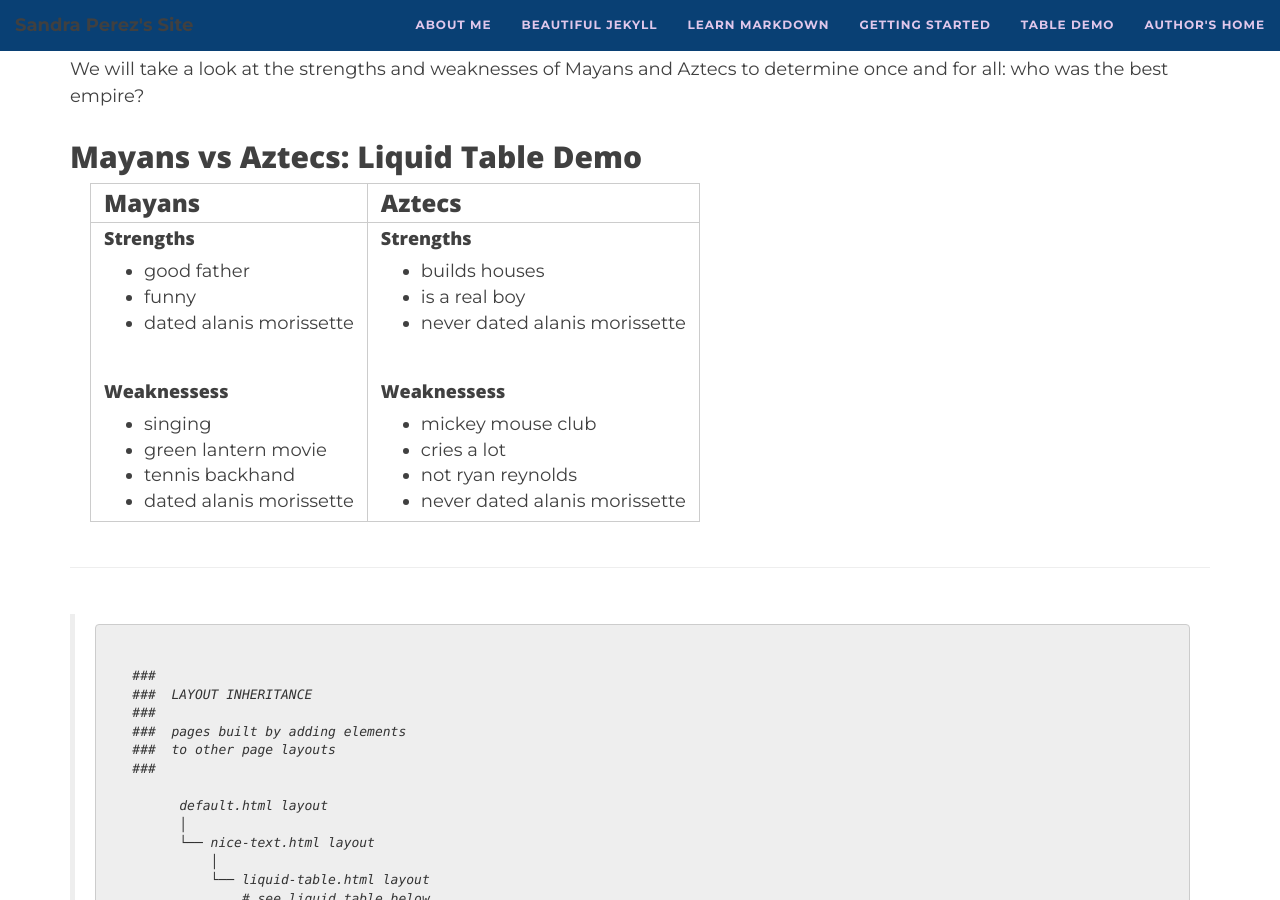
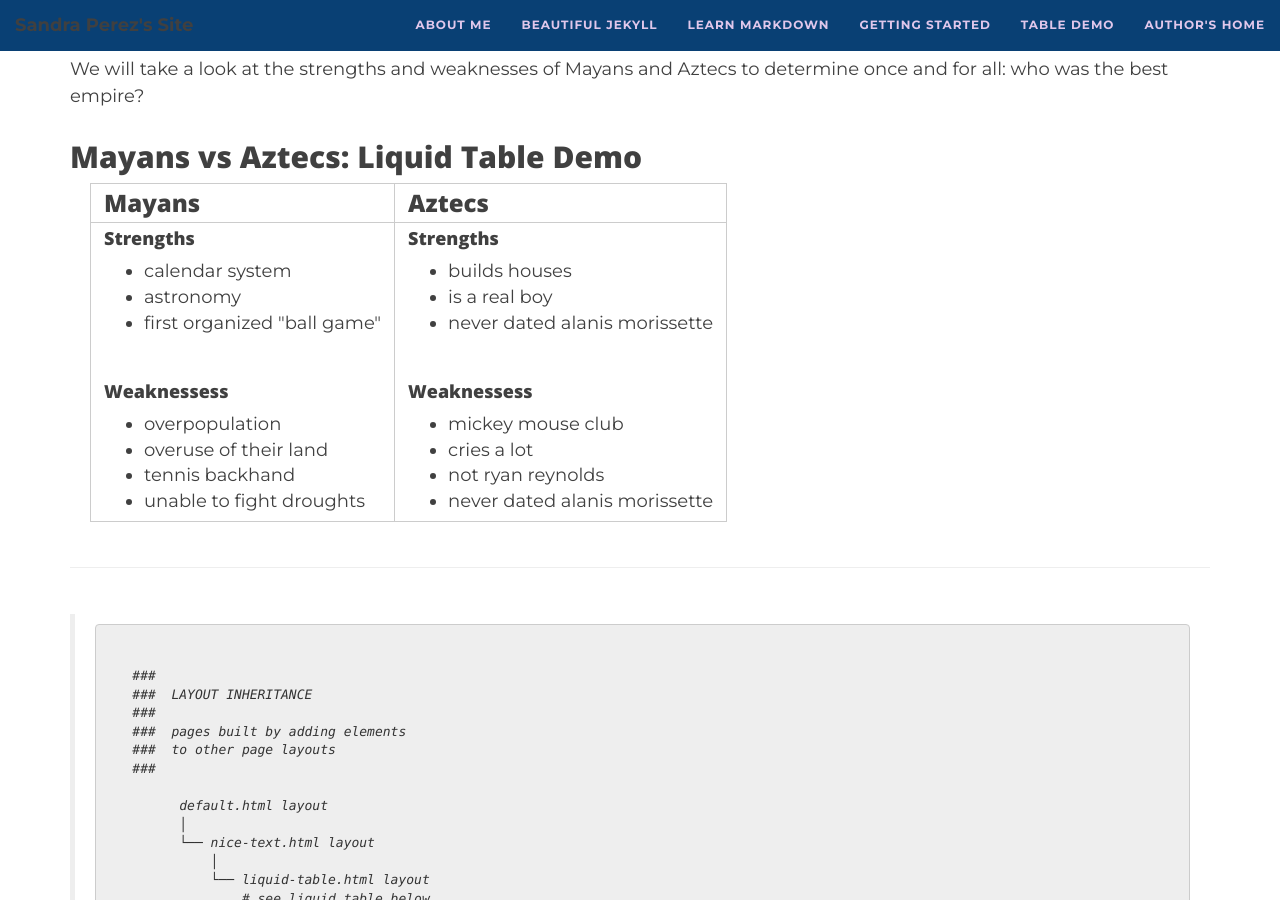
Before and after one commit to sandralili/mygithub, a Jekyll site: the page built from table-demo.md, in a window 1280 px wide and 900 px high, scrolled down 497 px. Built offline with Jekyll 4.4.1, drawn with Linux system fonts in a browser that asks for light colours; nearby versions of some CDN libraries; comment, search, counter and statistics services are not loaded.

Commit message:
Update table-demo.md

```diff
--- a/table-demo.md
+++ b/table-demo.md
@@ -3,14 +3,14 @@ layout: liquid-table
 title: 'amiright?'
 reynolds:
   strengths:
-  - good father
-  - funny
-  - dated alanis morissette
+  - calendar system
+  - astronomy
+  - first organized "ball game"
   weaknesses:
-  - singing
-  - green lantern movie
+  - overpopulation
+  - overuse of their land
   - tennis backhand
-  - dated alanis morissette
+  - unable to fight droughts
 gosling:
   strengths:
   - builds houses
```
